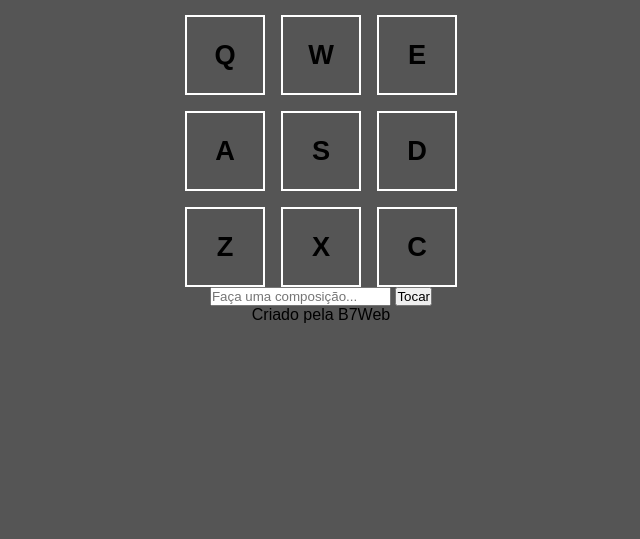
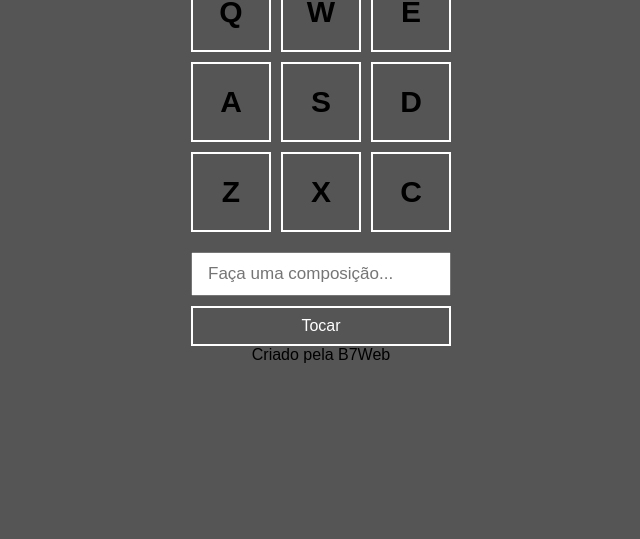
Before and after one commit to ricantony6/bateriia, a plain HTML site: page index.html in a window 1280 px wide. Shown: the part 261-800 px from the top of the page, without its empty margins (319-959 px from the left). Drawn offline with Linux system fonts and the light colour scheme.

Commit message:
estilizando button

```diff
--- a/style.css
+++ b/style.css
@@ -16,22 +16,54 @@ body {
 
 h1 {
     color: #fff;
-    margin-bottom: 1.5rem;
+    margin-bottom: 20px;
 }
 
 .keys {
     display: grid;
     grid-template-columns: repeat(3, 1fr);
-    gap: 1rem;
+    gap: 10px;
 }
 
 .key {
-    width: 5rem;
-    height: 5rem;
+    width: 80px;
+    height: 80px;
     border: 2px solid #fff;
     display: flex;
     justify-content: center;
     align-items: center;
-    font-size: 1.7rem;
+    font-size: 30px;
     font-weight: bold;
 }
+
+.key.active {
+    border: 2px solid #FF0;
+    color: #FF0;
+}
+
+.composer {
+    width: 260px;
+    margin-top: 20px;
+}
+
+.composer #input {
+    width: 100%;
+    outline: none;
+    font-size: 17px;
+    padding: 10px 15px;
+}
+
+.composer button {
+    width: 100%;
+    height: 40px;
+    background: none;
+    border: 2px solid #fff;
+    color: #fff;
+    font-size: 16px;
+    margin-top: 10px;
+    cursor: pointer;
+}
+
+.composer button:hover {
+    background-color: rgba(0, 0, 0, 0.2);
+}
```
